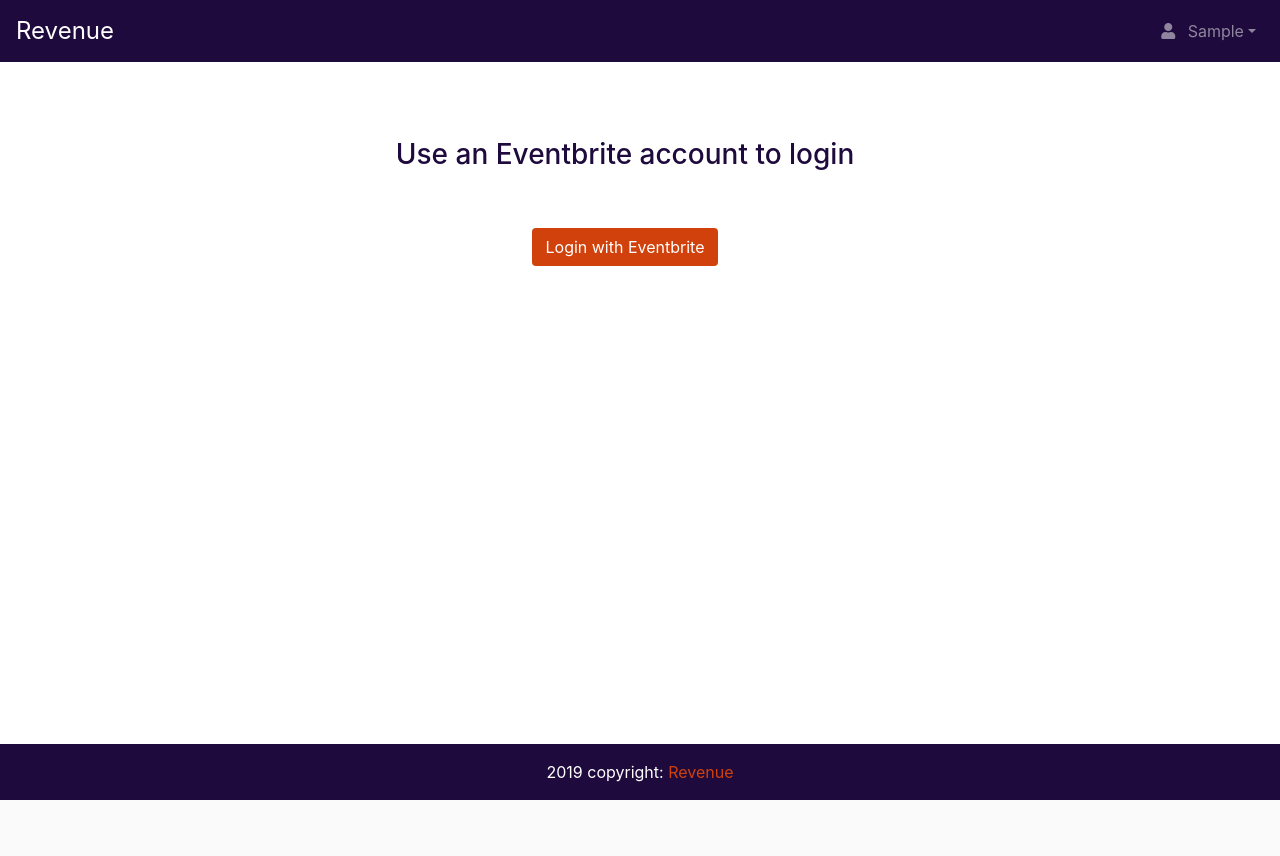
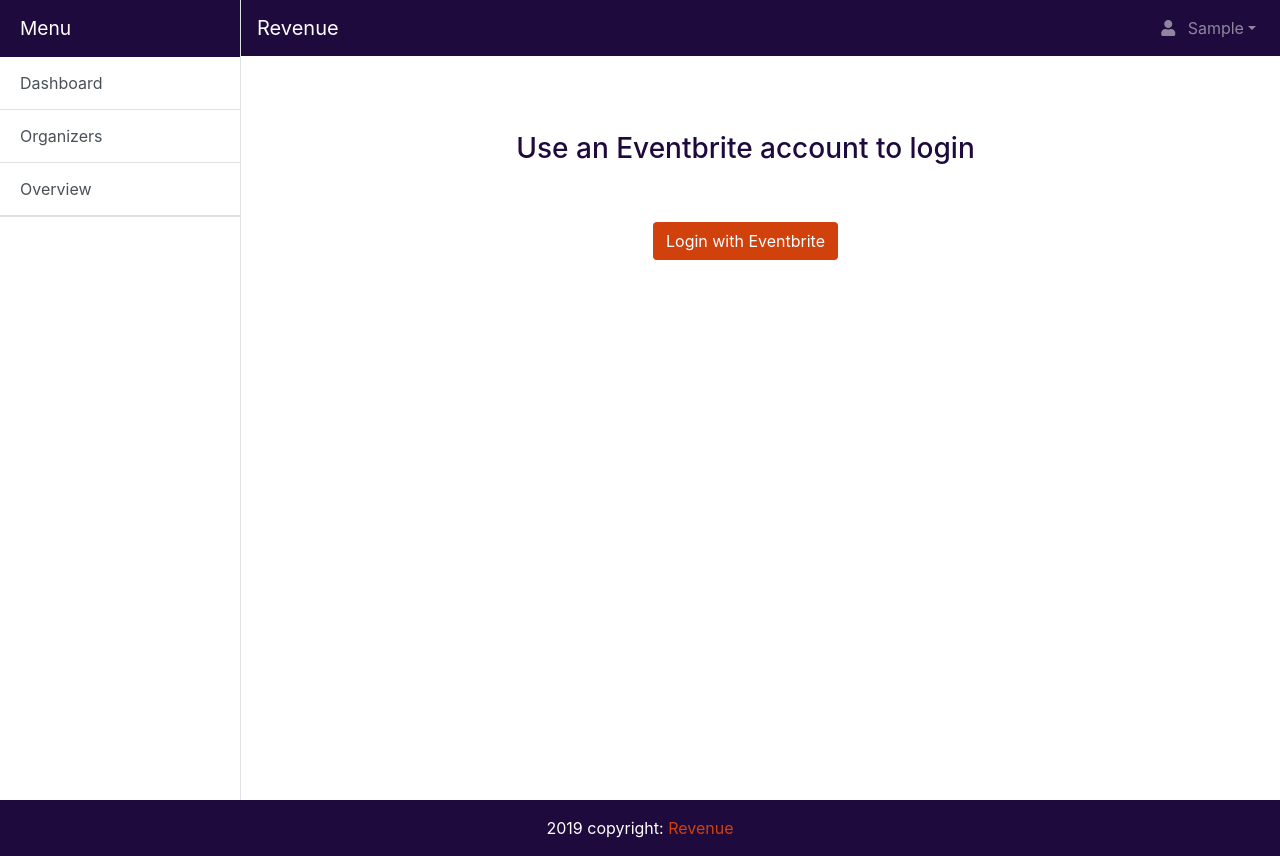
Before and after one commit to evbeda/revenue_latam, a Django app: page /accounts/login/ in a window 1280 px wide. Before the commit the page ends 800 px from the top, so only its background shows below. Run offline with Django 3.2, Linux system fonts and the light colour scheme; the visitor is signed in with stand-in values (Sample User, id 1); some libraries are stand-ins or nearby versions.

Commit message:
Add sidebar, fix css

```diff
--- a/revenue_app/static/revenue_app/css/base.css
+++ b/revenue_app/static/revenue_app/css/base.css
@@ -15,6 +15,7 @@ body {
   height: 100vh;
   display: flex;
   flex-flow: column;
+  overflow-x: hidden;
 }
 
 h3 {
@@ -58,3 +59,73 @@ footer a {
 .footer-copyright a {
   font-size: 1rem;
 }
+
+.btn-primary {
+  background-color: #1E0A3C!important;
+  border: #1E0A3C;
+}
+
+.btn-primary:not(:disabled):not(:disabled):active {
+    color: #fff;
+    background-color: #1E0A3C!important;
+    border-color: #1E0A3C!important;
+  }
+
+#sidebar-wrapper {
+  min-height: 100vh;
+  margin-left: -15rem;
+  -webkit-transition: margin .25s ease-out;
+  -moz-transition: margin .25s ease-out;
+  -o-transition: margin .25s ease-out;
+  transition: margin .25s ease-out;
+}
+
+#sidebar-wrapper .sidebar-heading {
+  padding: 0.875rem 1.25rem;
+  font-size: 1.2rem;
+}
+
+#sidebar-wrapper .list-group {
+  width: 15rem;
+}
+
+#page-content-wrapper {
+  min-width: 100vw;
+}
+
+#wrapper.toggled #sidebar-wrapper {
+  margin-left: 0;
+}
+
+a:hover {
+  border-color: rgba(255, 255, 255, .75);
+}
+
+.sidebar-heading {
+  background-color: #1E0A3C!important;
+  color: #fff;
+}
+
+.list-group-item {
+  padding: 0.875rem 1.25rem;
+}
+
+@media (min-width: 768px) {
+  #sidebar-wrapper {
+    margin-left: 0;
+  }
+
+  #page-content-wrapper {
+    min-width: 0;
+    width: 100%;
+  }
+
+  #wrapper.toggled #sidebar-wrapper {
+    margin-left: -15rem;
+  }
+}
+
+#menu-toggle {
+  color: #fff;
+  font-size: 20px;
+}
--- a/revenue_app/templates/revenue_app/_navbar.html
+++ b/revenue_app/templates/revenue_app/_navbar.html
@@ -1,16 +1,15 @@
 {% load static %}
 <!--Navbar -->
-<nav class="mb-1 navbar navbar-expand-lg navbar-dark info-color">
-  <a class="navbar-brand" href="{% url 'dashboard' %}"> Revenue </a>
-  <button class="navbar-toggler" type="button" data-toggle="collapse" data-target="#navbarSupportedContent-4"
-    aria-controls="navbarSupportedContent-4" aria-expanded="false" aria-label="Toggle navigation">
+<nav class="mb-1 navbar navbar-expand-lg navbar-dark info-color sticky-top">
+  <a href="" class="navbar-brand" id="menu-toggle">Revenue</a>
+  <button class="navbar-toggler" type="button" data-toggle="collapse" data-target="#navbarSupportedContent" aria-controls="navbarSupportedContent" aria-expanded="false" aria-label="Toggle navigation">
     <span class="navbar-toggler-icon"></span>
   </button>
-  <div class="collapse navbar-collapse" id="navbarSupportedContent-4">
+  <div class="collapse navbar-collapse" id="navbarSupportedContent">
     <ul class="navbar-nav ml-auto">
       {% if user.is_authenticated %}
-      <li class="nav-item dropdown">
-        <a class="nav-link dropdown-toggle text-capitalize" id="navbarDropdownMenuLink-4" data-toggle="dropdown"
+      <li class="nav-item dropdown pull-right">
+        <a class="nav-link dropdown-toggle" id="navbarDropdownMenuLink-4" data-toggle="dropdown"
           aria-haspopup="true" aria-expanded="false">
           <i class="fas fa-user mr-2"></i> {{ user.first_name }}</a>
           <div class="dropdown-menu dropdown-menu-right dropdown-info" aria-labelledby="navbarDropdownMenuLink-4">
--- a/revenue_app/templates/revenue_app/base.html
+++ b/revenue_app/templates/revenue_app/base.html
@@ -14,18 +14,43 @@
     <title> Revenue Latam </title>
   </head>
   <body>
-    {% include 'revenue_app/_navbar.html' %}
-    <div class="flex-fill d-flex flex-column overflow-auto">
-      <div class="wrapper">
-        {% block content %}
-        {% endblock content %}
+    <div class="d-flex flex-fill" id="wrapper">
+      <!-- Sidebar -->
+      {% if user.is_authenticated %}
+      <div class="border-right" id="sidebar-wrapper">
+        <div class="sidebar-heading sticky-top">Menu</div>
+        <div class="list-group list-group-flush bg-light">
+          <a href="{% url 'dashboard' %}" class="list-group-item list-group-item-action">Dashboard</a>
+          <a href="#" class="list-group-item list-group-item-action">Organizers</a>
+          <a href="#" class="list-group-item list-group-item-action">Overview</a>
+          <hr class="sidebar-divider my-0">
+        </div>
       </div>
-      {% include 'revenue_app/_footer.html' %}
+      {% endif %}
+      <!-- /#sidebar-wrapper -->
+      <div id="page-content-wrapper" class="flex-fill d-flex flex-column">
+        {% include 'revenue_app/_navbar.html' %}
+        <div class="flex-fill d-flex flex-column overflow-auto">
+          <div class="wrapper">
+            {% block content %}
+            {% endblock content %}
+          </div>
+        </div>
+      </div>
     </div>
+    {% include 'revenue_app/_footer.html' %}
     <!-- Optional JavaScript -->
     <!-- jQuery first, then Popper.js, then Bootstrap JS -->
+    <!-- Bootstrap core JavaScript -->
+    {% bootstrap_javascript jquery='full' %}
+    <!-- Menu Toggle Script -->
+    <script>
+      $("#menu-toggle").click(function(e) {
+        e.preventDefault();
+        $("#wrapper").toggleClass("toggled");
+      });
+    </script>
     {% block scripts %}
-      {% bootstrap_javascript jquery='full' %}
     {% endblock scripts %}
   </body>
 </html>
```
